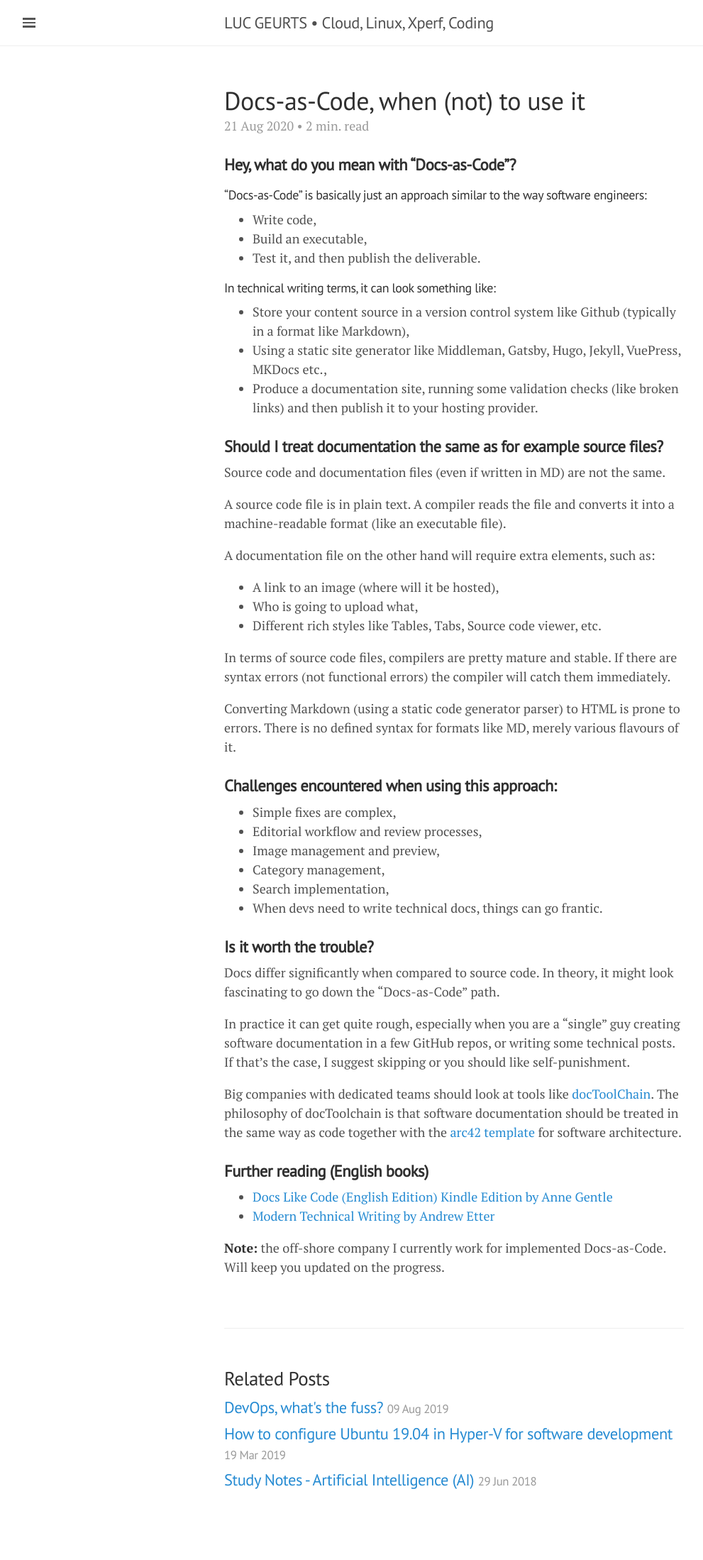
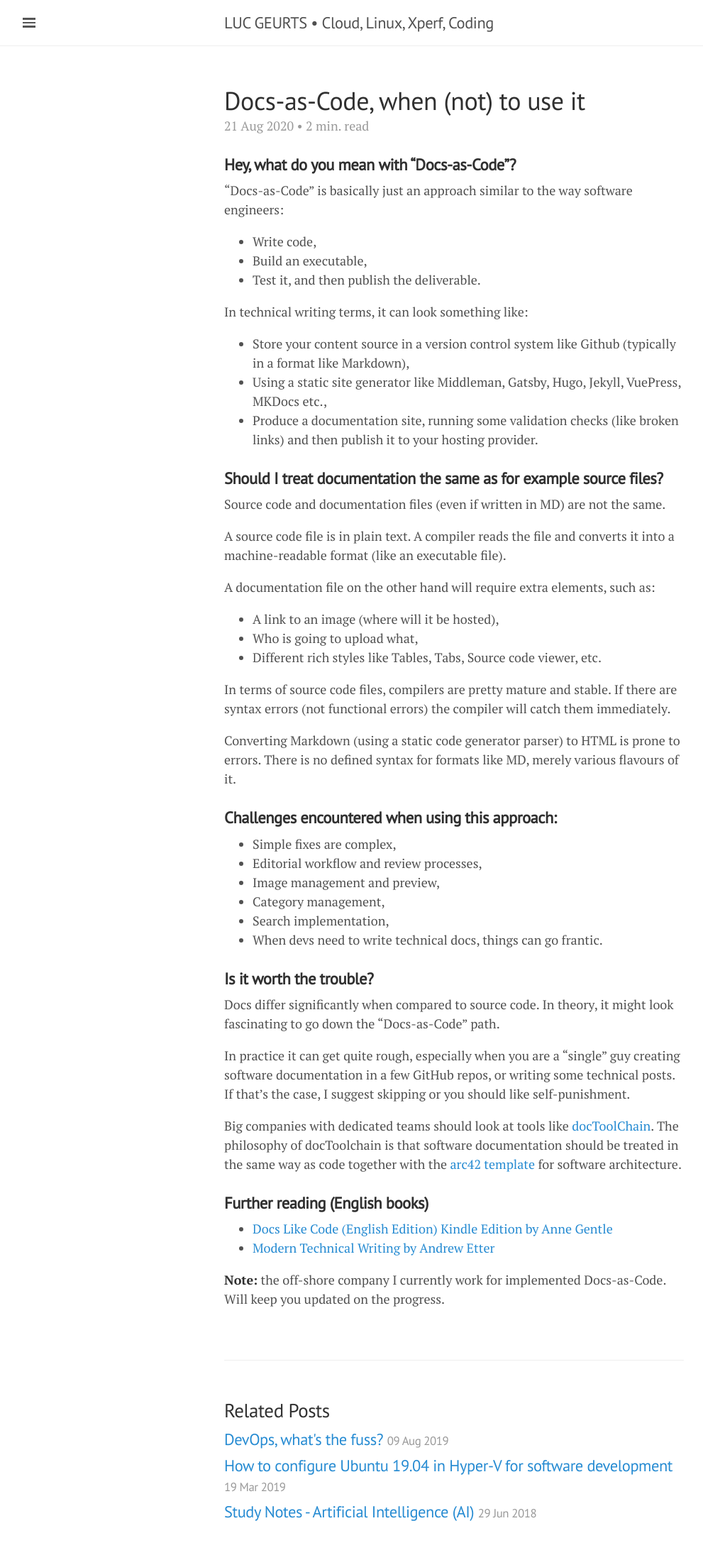
Before and after one commit to lgeurts/lgeurts.github.io, a Jekyll site: the page built from _posts/2020-08-21-docs-as-code.md, in a window 1280 px wide. Shown: the whole page at 71% size, without its empty margins (0-991 px from the left). Built offline with Jekyll 4.4.1, drawn with Linux system fonts in a browser that asks for light colours; nearby versions of some CDN libraries; before the commit the page ends 2153 px from its top, so only the background shows below that.

Commit message:
Update 2020-08-21-docs-as-code.md

```diff
--- a/_posts/2020-08-21-docs-as-code.md
+++ b/_posts/2020-08-21-docs-as-code.md
@@ -9,12 +9,12 @@ tags: [ Technical Writing ]
 
 ### **Hey, what do you mean with "Docs-as-Code"?**
 
-#### "Docs-as-Code” is basically just an approach similar to the way software engineers:
+"Docs-as-Code” is basically just an approach similar to the way software engineers:
 - Write code,
 - Build an executable,
 - Test it, and then publish the deliverable.
 
-#### In technical writing terms, it can look something like:
+In technical writing terms, it can look something like:
 - Store your content source in a version control system like Github (typically in a format like Markdown),
 - Using a static site generator like Middleman, Gatsby, Hugo, Jekyll, VuePress, MKDocs etc.,
 - Produce a documentation site, running some validation checks (like broken links) and then publish it to your hosting provider.
```
